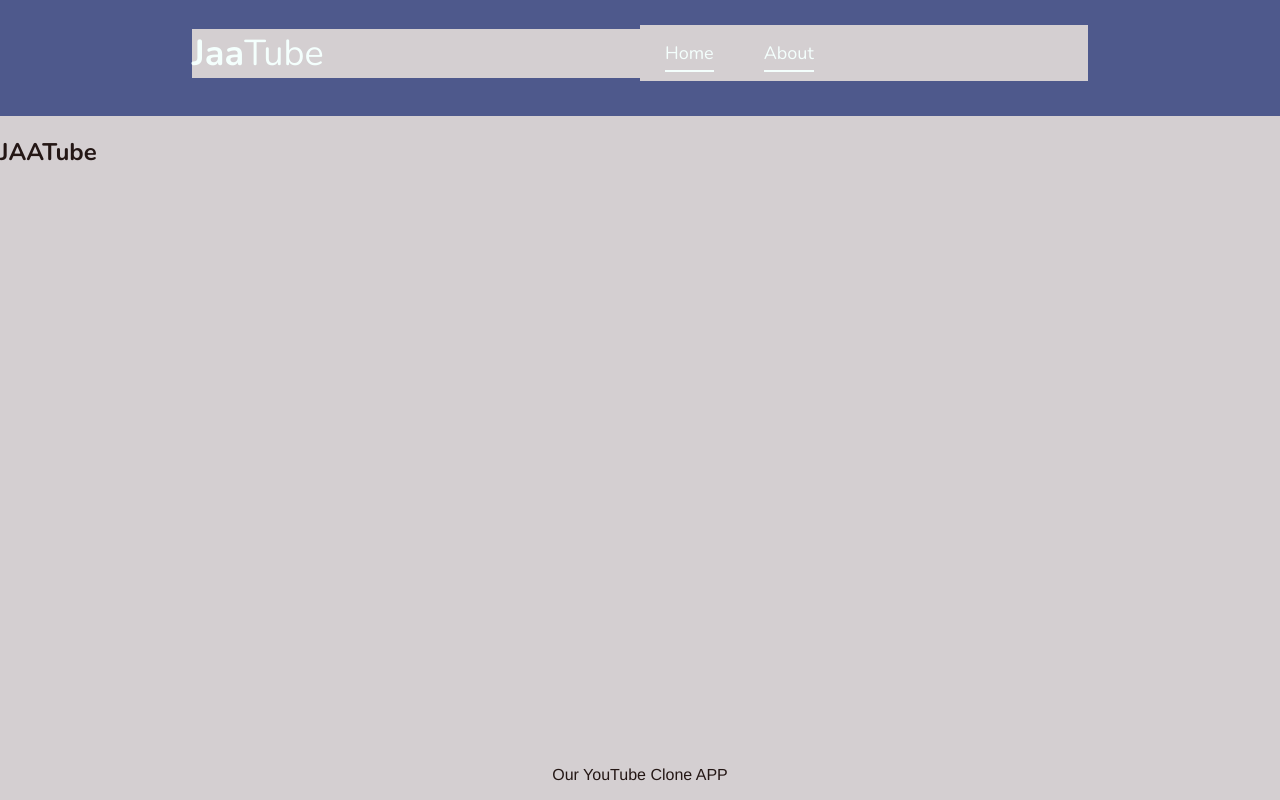
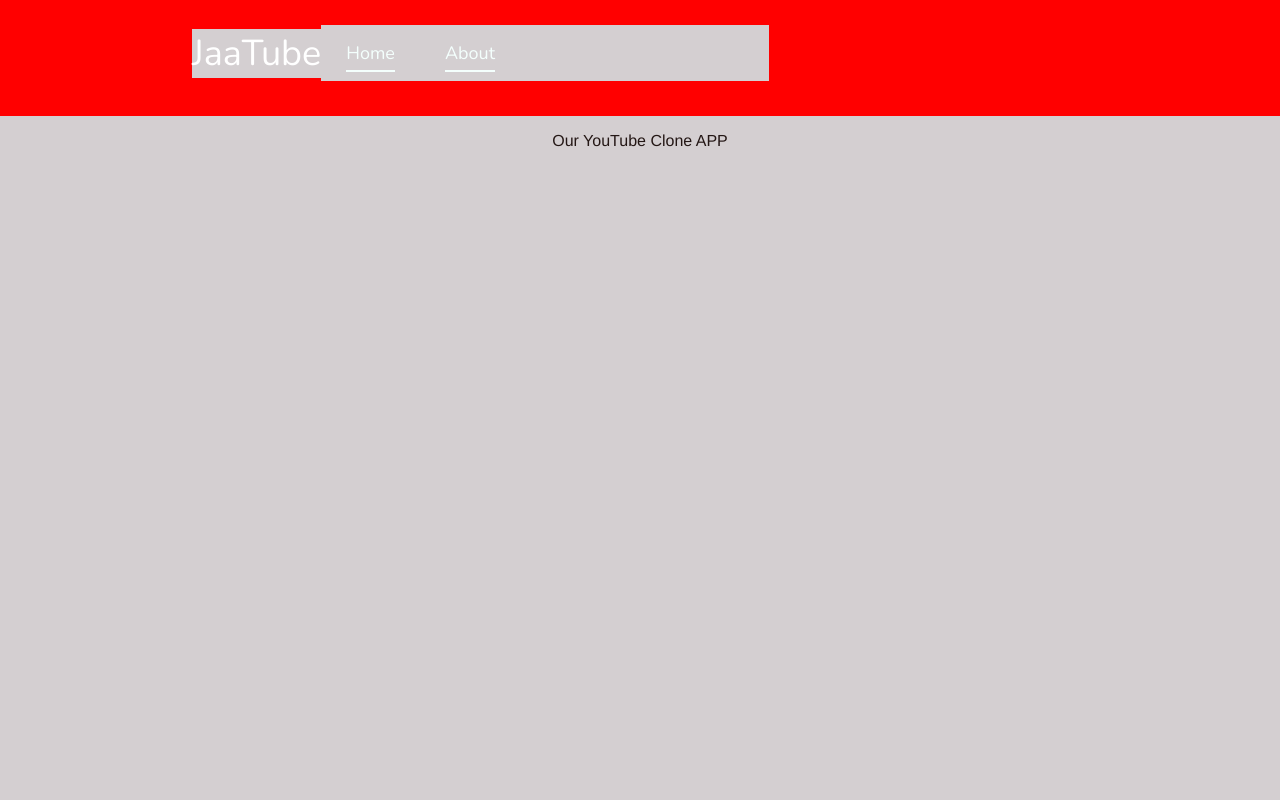
Before and after one commit to AlexanderTsiklidis1/jaaTube-Clone-Project, a React (Vite) app in the folder jaatube-Clone-App/: page / in a window 1280 px wide. Built offline with nearby package versions, Linux system fonts and the light colour scheme; no server answers.

Commit message:
removes unneeded teext in app jsx component

```diff
--- a/jaatube-Clone-App/src/App.jsx
+++ b/jaatube-Clone-App/src/App.jsx
@@ -17,9 +17,6 @@ function App() {
             <Route path="/about" element={<About />} />
           </Routes>
         </Router>
-
-
-        <h2>JAATube</h2>
         <p>Our YouTube Clone APP</p>
       </div>
     </>
--- a/jaatube-Clone-App/src/components/common/Nav.css
+++ b/jaatube-Clone-App/src/components/common/Nav.css
@@ -1,11 +1,12 @@
 header {
     align-items: center;
-    background: var(--primary);
     display: flex;
     padding: 25px 15% 35px;
+    background-color: red;
+
   }
 
-  header article,
+
   header nav {
     width: 50%;
   }
@@ -18,6 +19,8 @@ header {
 
   header h1 span {
     font-weight: 300;
+    color: white;
+
   }
 
   header h1 a {
--- a/jaatube-Clone-App/src/components/common/Nav.jsx
+++ b/jaatube-Clone-App/src/components/common/Nav.jsx
@@ -7,9 +7,7 @@ export default function Nav() {
     <header>
       <article>
         <h1>
-          <Link to="/">
-            Jaa<span>Tube</span>
-          </Link>
+         <span>JaaTube</span>
         </h1>
       </article>
       <nav>
```
